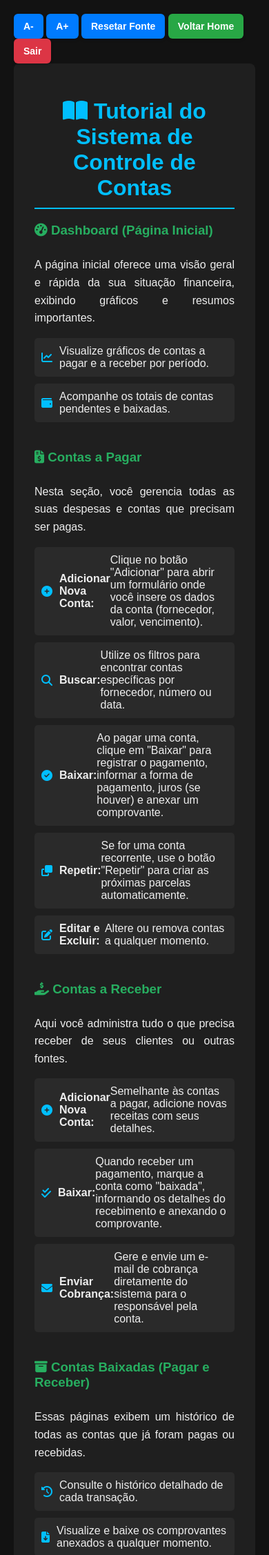
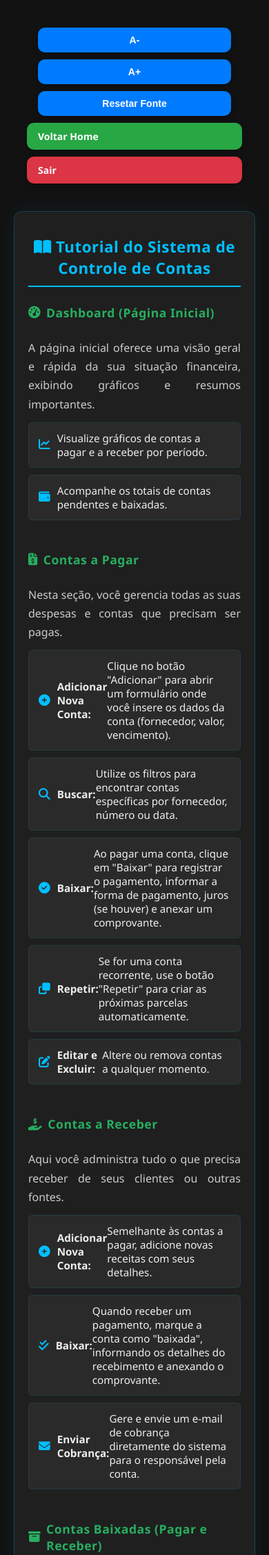
Before and after one commit to felippefardin/app-controle-contas, a PHP site: page /pages/tutorial.php in a window 390 px wide. Shown: the top 2254 px of the page at 69% size. Run offline with PHP 8.4, Linux system fonts and the light colour scheme; the visitor is signed in with stand-in values (Sample User, id 1).

Commit message:
ajuste no css

```diff
--- a/includes/header.php
+++ b/includes/header.php
@@ -4,92 +4,73 @@
   <meta charset="UTF-8" />
   <meta name="viewport" content="width=device-width, initial-scale=1" />
   <title>App Controle de Contas</title>
-  <!-- <link rel="stylesheet" href="../assets/css/style.css" /> -->
-</head>
-<body>
-
   <style>
-
-
-/* Estilo dos botões */
-.font-controls button,
-.font-controls a {
-    border: none;
-    padding: 10px 14px;
-    font-size: 16px;
-    font-weight: bold;
-    border-radius: 6px;
-    cursor: pointer;
-    transition: background-color 0.3s ease;
-    box-shadow: 0 2px 4px rgba(0, 0, 0, 0.2);
-    text-decoration: none;
-    display: inline-block;
+    body {
+      background-color: #121212;
+      color: #eee;
+      font-family: Arial, sans-serif;
+      margin: 0;
+      padding: 20px;
+      transition: font-size 0.3s ease;
     }
 
-/* Cores específicas */
-.font-controls .btn-font { background-color: #007BFF; color: white; }
-.font-controls .btn-font:hover { background-color: #0056b3; }
-.font-controls .btn-exit { background-color: #dc3545; color: white; }
-.font-controls .btn-exit:hover { background-color: #b52a37; }
-.font-controls .btn-home { background-color: #28a745; color: white; }
-.font-controls .btn-home:hover { background-color: #1e7e34; }
-
-.font-controls button:focus,
-.font-controls a:focus {
-    outline: 2px solid #fff;
-    outline-offset: 2px;
-}
-
-/* RESPONSIVO: telas menores que 600px */
-@media (max-width: 600px) {
     .font-controls {
-        top: 20px;         /* Aproxima do topo */
-        left: 10px;        /* Aproxima da esquerda */
-        flex-direction: column; /* Botões empilhados verticalmente */
-        gap: 6px;          /* Espaçamento menor */
+      display: flex;
+      justify-content: center;
+      gap: 12px;
+      flex-wrap: wrap;
+      margin: 20px 0;
     }
 
     .font-controls button,
     .font-controls a {
-        font-size: 14px;   /* Botões menores */
-        /* padding: 8px 12px; */
-    }
-}
-
-  .font-controls .btn-font {
-    background-color: #007BFF;
+      border: none;
+      padding: 10px 16px;
+      font-size: 16px;
+      font-weight: bold;
+      border-radius: 10px;
+      cursor: pointer;
+      transition: all 0.3s ease;
+      box-shadow: 0 4px 8px rgba(0, 0, 0, 0.25);
+      text-decoration: none;
+      display: inline-block;
       color: white;
     }
 
-  .font-controls .btn-font:hover {
-    background-color: #0056b3;
-  }
+    /* Cores dos botões */
+    .btn-font { background-color: #007BFF; }
+    .btn-font:hover { background-color: #0056b3; transform: translateY(-2px); box-shadow: 0 6px 12px rgba(0,0,0,0.35); }
 
-  .font-controls .btn-exit {
-    background-color: #dc3545;
-    color: white;
-  }
+    .btn-home { background-color: #28a745; }
+    .btn-home:hover { background-color: #1e7e34; transform: translateY(-2px); box-shadow: 0 6px 12px rgba(0,0,0,0.35); }
 
-  .font-controls .btn-exit:hover {
-    background-color: #b52a37;
-  }
+    .btn-exit { background-color: #dc3545; }
+    .btn-exit:hover { background-color: #b52a37; transform: translateY(-2px); box-shadow: 0 6px 12px rgba(0,0,0,0.35); }
 
-  .font-controls .btn-home {
-    background-color: #28a745;
-    color: white;
-  }
-
-  .font-controls .btn-home:hover {
-    background-color: #1e7e34;
-  }
-
+    /* Foco nos botões */
     .font-controls button:focus,
     .font-controls a:focus {
-    outline: 2px solid #fff;
+      outline: 2px solid #00bfff;
       outline-offset: 2px;
     }
 
+    /* Responsivo para telas menores */
+    @media (max-width: 600px) {
+      .font-controls {
+        flex-direction: column;
+        align-items: center;
+        gap: 10px;
+      }
+
+      .font-controls button,
+      .font-controls a {
+        width: 80%;
+        font-size: 14px;
+      }
+    }
   </style>
+</head>
+<body>
 
 <div class="font-controls">
   <button type="button" class="btn-font" onclick="adjustFontSize(-1)">A-</button>
--- a/pages/tutorial.php
+++ b/pages/tutorial.php
@@ -19,17 +19,25 @@ if (!isset($_SESSION['usuario'])) {
         body {
     background-color: #121212;
     color: #eee;
-            font-family: Arial, sans-serif;
+    font-family: 'Segoe UI', Tahoma, Geneva, Verdana, sans-serif;
     margin: 0;
     padding: 20px;
 }
 
 .container {
     max-width: 900px;
-            margin: auto;
+    margin: 40px auto;
     background-color: #1f1f1f;
-            padding: 30px;
-            border-radius: 8px;
+    padding: 35px;
+    border-radius: 12px;
+    border: 1px solid rgba(0, 191, 255, 0.2);
+    box-shadow: 0 0 25px rgba(0, 191, 255, 0.08);
+    transition: box-shadow 0.3s ease, transform 0.2s ease;
+}
+
+.container:hover {
+    box-shadow: 0 0 35px rgba(0, 191, 255, 0.15);
+    transform: translateY(-2px);
 }
 
 h1, h2, h3 {
@@ -37,11 +45,13 @@ if (!isset($_SESSION['usuario'])) {
     text-align: center;
     border-bottom: 2px solid #00bfff;
     padding-bottom: 10px;
-            margin-bottom: 20px;
+    margin-bottom: 25px;
+    letter-spacing: 0.5px;
 }
 
 .secao-tutorial {
-            margin-bottom: 40px;
+    margin-bottom: 45px;
+    animation: fadeInUp 0.6s ease;
 }
 
 .secao-tutorial h3 {
@@ -49,31 +59,77 @@ if (!isset($_SESSION['usuario'])) {
     border-bottom: none;
     text-align: left;
     margin-bottom: 15px;
+    font-size: 1.2em;
+    display: flex;
+    align-items: center;
+    gap: 8px;
 }
 
 .secao-tutorial p {
-            line-height: 1.6;
+    line-height: 1.7;
     text-align: justify;
-            margin-bottom: 10px;
+    margin-bottom: 12px;
+    color: #ccc;
 }
 
 .secao-tutorial ul {
     list-style: none;
     padding: 0;
+    margin: 0;
 }
 
 .secao-tutorial li {
     background-color: #2a2a2a;
-            padding: 10px;
-            border-radius: 5px;
+    padding: 12px 14px;
+    border-radius: 6px;
     margin-bottom: 10px;
     display: flex;
     align-items: center;
+    border: 1px solid rgba(0, 191, 255, 0.1);
+    transition: background-color 0.25s ease, transform 0.2s ease, border-color 0.25s ease;
+}
+
+.secao-tutorial li:hover {
+    background-color: #333;
+    border-color: rgba(0, 191, 255, 0.3);
+    transform: translateX(5px);
 }
 
 .secao-tutorial li i {
     margin-right: 10px;
     color: #00bfff;
+    font-size: 1.1em;
+}
+
+/* Responsividade */
+@media (max-width: 768px) {
+    .container {
+        padding: 20px;
+    }
+
+    h1 {
+        font-size: 1.4em;
+    }
+
+    .secao-tutorial h3 {
+        font-size: 1.1em;
+    }
+
+    .secao-tutorial li {
+        font-size: 0.95em;
+    }
+}
+
+/* Animação suave ao carregar */
+@keyframes fadeInUp {
+    from {
+        opacity: 0;
+        transform: translateY(15px);
+    }
+    to {
+        opacity: 1;
+        transform: translateY(0);
+    }
 }
 
     </style>
```
Also changed, not shown: pages/perfil.php (+126 -101 lines), pages/selecionar_usuario.php (+28 -1 lines), pages/usuarios.php (+17 -2 lines). Lines whose indentation alone changed are shown as unchanged.
